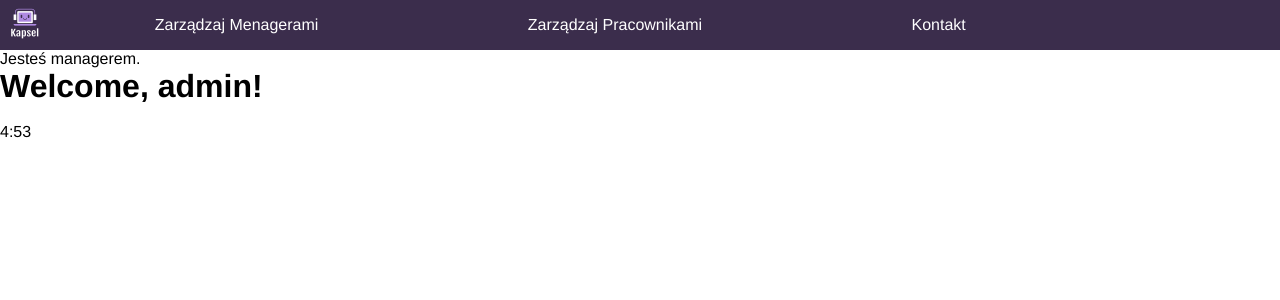
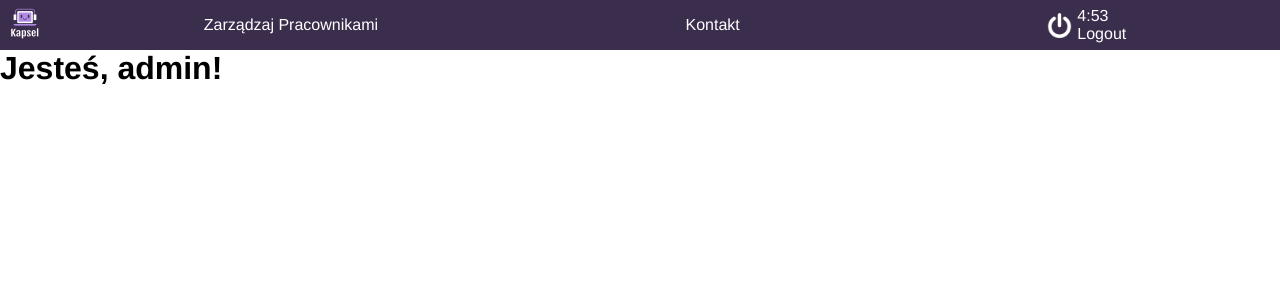
Before and after one commit to volus7/CompanyCoursesManagement_Flask_Stuglik, a Flask app: page / in a window 1280 px wide. Shown: the top 300 px of the page. Run offline with Flask 3, Linux system fonts and the light colour scheme; a user stored in the database is signed in; data comes from the database, SQL or seed files in the repository.

Commit message:
LogoutIcon&NavPosition

```diff
--- a/static/style/style.css
+++ b/static/style/style.css
@@ -17,8 +17,14 @@ a{
     height: 100%;
 }
 
+#content{
+    padding-top: 50px;
+}
 /* ______________ NAVIGATION ______________ */
 #nav{
+    z-index: 100000;
+    position:fixed;
+    top:0;
     display: flex;
     flex-direction: row;
     width: 100%;
@@ -35,6 +41,7 @@ a{
 
 nav{
     width: 100%;
+    height: 50px;
     display: flex;
     flex-direction: row;
     justify-content: center;
@@ -48,4 +55,22 @@ nav > ul{
     align-items: center;
     justify-content: space-around;
     height: 100%;
+    background-color: #3b2d4c;
 }
+
+#timeout {
+    color:white;
+}
+.horizontal{
+    display: flex;
+    flex-direction: row;
+    align-items: center;
+    justify-content: center;
+    gap: 5px;
+}
+#logoutIcon{
+    background-image: url(/static/icon/power.ico);
+    background-size: 100% 100%;
+    width: 25px;
+    height: 25px;
+}
--- a/templates/index.html
+++ b/templates/index.html
@@ -6,6 +6,8 @@
     <meta charset="utf-8">
     <meta http-equiv="X-UA-Compatible" content="IE=edge,chrome=1">
     <link rel="stylesheet" href="/static/style/style.css">
+    <link rel="icon" type="image/x-icon" href="/static/icon/small.ico">
+
     <title>
         {% if role=='admin' %}
         Kapsel - Admin
@@ -24,35 +26,30 @@
         <nav>
             <ul>
                 {% if role=='admin' %}
-                <li class="navBtn"><a href="" id="manage">Zarządzaj Menagerami</a></li>
+                <li class="navBtn"><a href="">Zarządzaj Menagerami</a></li>
                 <li class="navBtn"><a href="">Zarządzaj Pracownikami</a></li>
                 <li class="navBtn"><a href="">Edytuj Kursy</a></li>
+                {% elif role == 'manager'%}
+                <li class="navBtn"><a href="">Zarządzaj Pracownikami</a></li>
+                {% else %}
+                <li class="navBtn"><a href="">Kursy</a></li>
+                {% endif %}
                 <li class="navBtn"><a href="">Kontakt</a></li>
-                {% elif role == 'manager'%}
-                <li class="navBtn"><a href="" id="manage">Zarządzaj Menagerami</a></li>
-                <li class="navBtn"><a href="">Zarządzaj Pracownikami</a></li>
-                <li class="navBtn"><a href="">Kontakt</a></li>
-                {% else %}
-                <li class="navBtn"><a href="" id="manage">Zarządzaj Menagerami</a></li>
-                <li class="navBtn"><a href="">Zarządzaj Pracownikami</a></li>
-                <li class="navBtn"><a href="">Kontakt</a></li>
-                {% endif %}
                 <li id="logoutLi">
-
+                    <div class="horizontal">
+                        <div id="logoutIcon"></div>
+                        <div class="vertical">
+                            <div id="timeout"></div>
+                            <a href="{{ url_for('logout') }}" id="logoutPageBtn">Logout</a>
+                        </div>
+                    </div>
                 </li>
             </ul>
         </nav>
     </div>
-    {% if role=='admin' %}
-        <p>Jesteś administratorem.</p>
-    {% elif role == 'manager' %}
-        <p>Jesteś managerem.</p>
-    {% else %}
-        <p>Jesteś pracownikiem.</p>
-    {% endif %}
-    <h1>Welcome, {{ username }}!</h1>
-    <a href="{{ url_for('logout') }}" id="logoutPageBtn">Logout</a>
-    <div id="timeout"></div>
+    <div id="content">
+        <h1>Jesteś, {{ username }}!</h1>
+    </div>
     <script src="/static/javascript/script.js"></script>
 </body>
 
```
Also changed, not shown: static/icon/power.ico (added).
